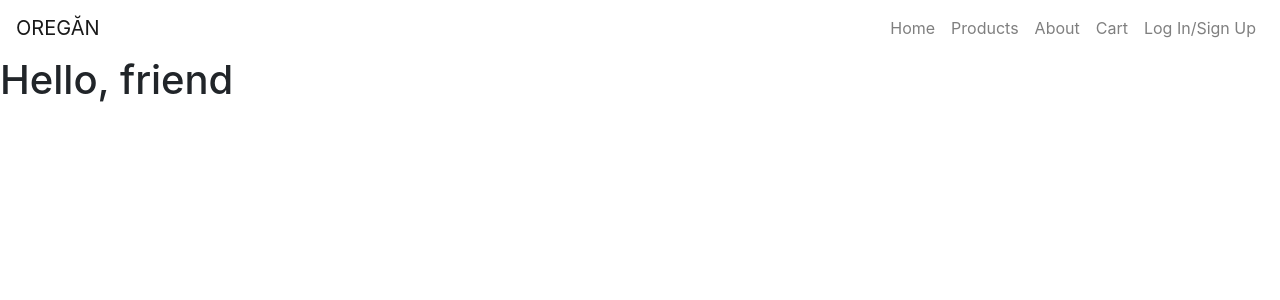
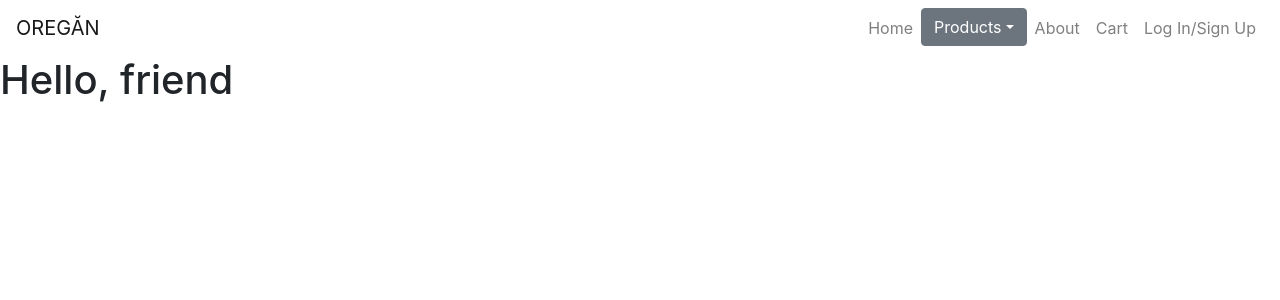
Before and after one commit to lightsage88/oregan, a React (Create React App) app: page / in a window 1280 px wide. Shown: the top 300 px of the page. Built offline with nearby package versions, Linux system fonts and the light colour scheme.

Commit message:
about to begin setting up the products and creating card based entries via reactstrap to populate the screen based on what the user has chosen...basically it is almost algorithm time

```diff
--- a/src/components/navBar.js
+++ b/src/components/navBar.js
@@ -16,11 +16,15 @@ import {
   Modal,
   ModalHeader,
   ModalBody,
-  ModalFooter
+  ModalFooter,
+  Dropdown,
+  DropdownToggle,
+  DropdownMenu,
+  DropdownItem
 } from 'reactstrap';
 
-
 import Login from './login';
+import '../staticAssets/shoppingCart.png';
 
 export class NavBar extends React.Component {
 	constructor(props) {
@@ -28,10 +32,12 @@ export class NavBar extends React.Component {
 		this.toggle = this.toggle.bind(this);
 		this.state = {
 			isOpen: false,
-      modal: false
+      modal: false,
+      dropdown: false
 		};
     this.toggle = this.toggle.bind(this);
     this.toggleModal = this.toggleModal.bind(this);
+    this.toggleDropdown = this.toggleDropdown.bind(this);
 	}
 
 	toggle() {
@@ -46,6 +52,12 @@ export class NavBar extends React.Component {
     });
   }
 
+  toggleDropdown(){
+    this.setState({
+      dropdown: !this.state.dropdown
+    });
+  }
+
 	render() {
 		return (
       <div>
@@ -57,9 +69,20 @@ export class NavBar extends React.Component {
           <NavItem>
             <NavLink href="/">Home</NavLink>
           </NavItem>
-          <NavItem>
-            <NavLink>Products</NavLink>
-          </NavItem>
+
+          <Dropdown isOpen={this.state.dropdown}
+                    toggle={this.toggleDropdown}>
+            <DropdownToggle caret>
+              Products
+            </DropdownToggle>
+            <DropdownMenu>
+              <DropdownItem>Specials</DropdownItem>
+              <DropdownItem>Clothing</DropdownItem>
+              <DropdownItem>Food</DropdownItem>
+              <DropdownItem>Alcohol</DropdownItem>
+            </DropdownMenu>
+          </Dropdown>
+
           <NavItem>
             <NavLink href="/about">About</NavLink>
           </NavItem>
```
Also changed, not shown: src/staticAssets/shoppingCart.png (added).
